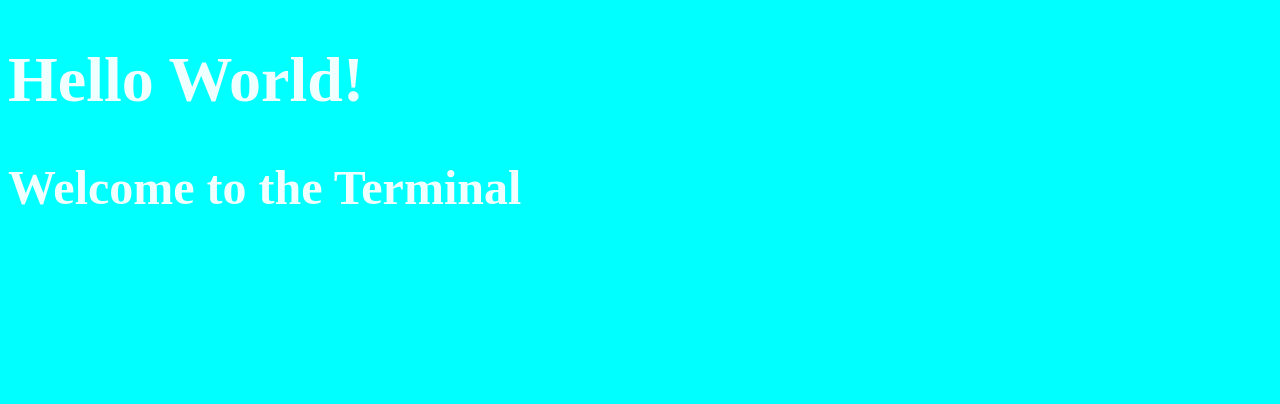
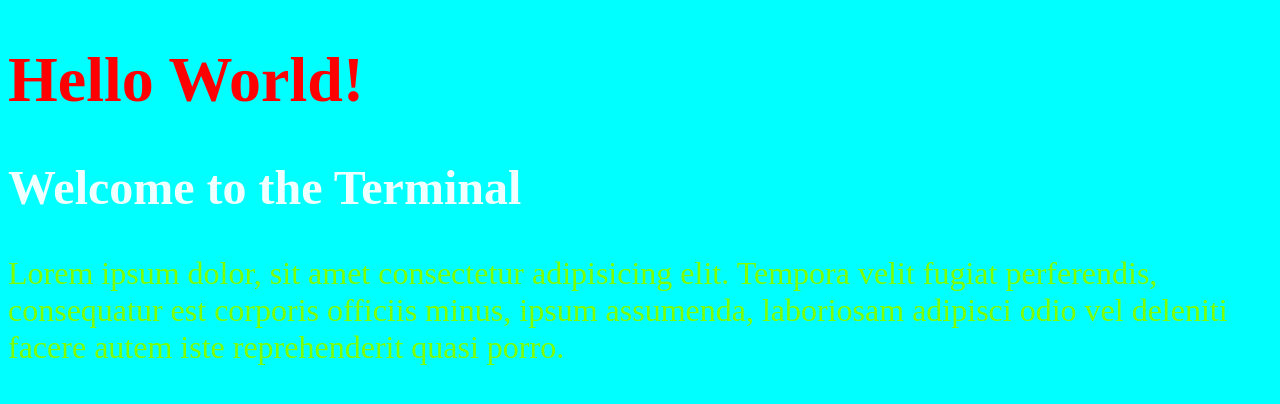
Before and after one commit to lemonstener/repo-test, a plain HTML site: page index.html in a window 1280 px wide. Drawn offline with Linux system fonts and the light colour scheme.

Commit message:
added more stuff

```diff
--- a/index.html
+++ b/index.html
@@ -12,6 +12,9 @@
 <body>
     <h1>Hello World!</h1>
     <h2>Welcome to the Terminal</h2>
+    <p>Lorem ipsum dolor, sit amet consectetur adipisicing elit. Tempora velit fugiat perferendis, consequatur est
+        corporis officiis minus, ipsum assumenda, laboriosam adipisci odio vel deleniti facere autem iste reprehenderit
+        quasi porro.</p>
     <script src="app.js"></script>
 </body>
 
--- a/style.css
+++ b/style.css
@@ -3,3 +3,11 @@ body{
     color: azure;
     font-size: 2em;
 }
+
+h1{
+    color: red;
+}
+
+p{
+    color: chartreuse;
+}
```
